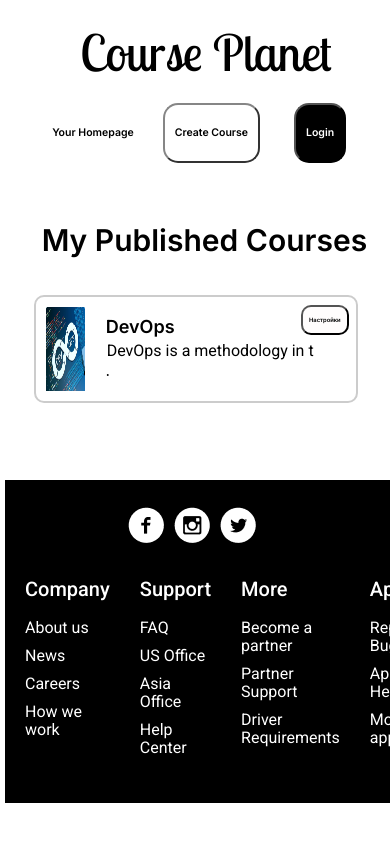
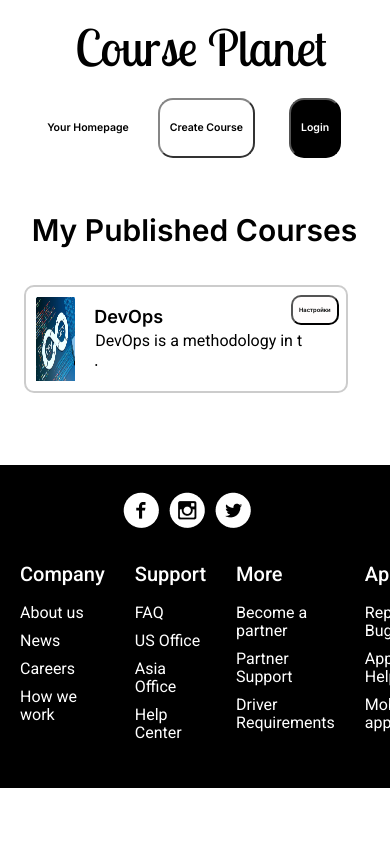
Before and after one commit to Michael145st/BASICS, a plain HTML site: page index.html in a window 390 px wide. Drawn offline with Linux system fonts and the light colour scheme; no server answers.

Commit message:
Add files via upload

```diff
--- a/css/style.css
+++ b/css/style.css
@@ -560,7 +560,7 @@ border-color: #350404;
 .ul-f {margin-right: 30px;}
 .header {margin-bottom: 115px;} .confirm-title{margin-bottom: 20%; padding-top: 20%;} .cont {margin-bottom: 40px;}
 .course-card {max-width: 70dw; width: 70dw;}
-body, main { max-width: 100dvw; width: 100dvw; padding: 5px;}
-.course-list {padding-left: 0; padding-right: 5%;}
+body, main { max-width: 100dvw; width: 100dvw; }
+.course-list {padding-left: 0; margin-right: 5%; max-width: 40dvw;}
 .settings-btn {position: right;}
 }
```
